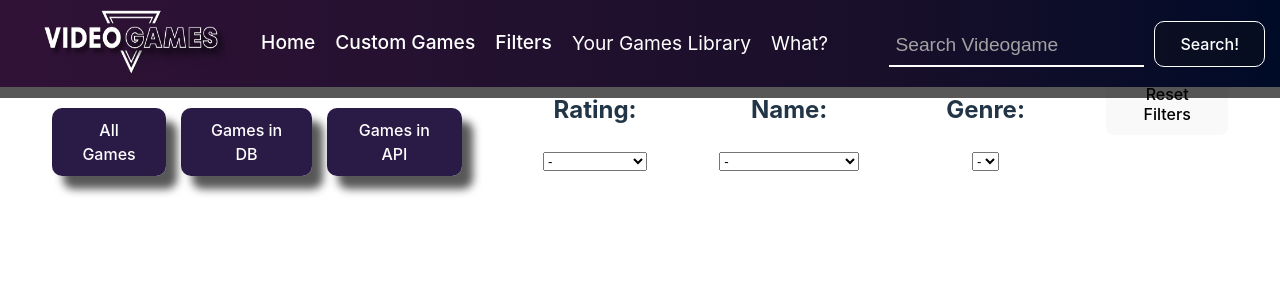
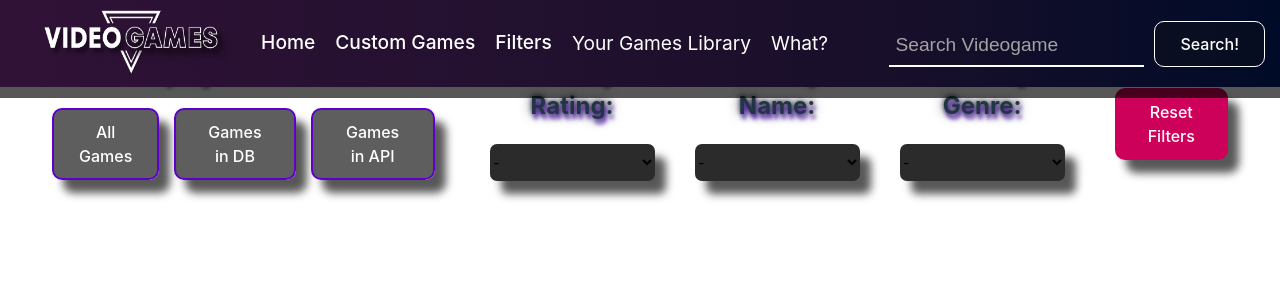
Before and after one commit to CLoboguerrero/pi-videogames, a React (Vite) app in the folder client/: page /test in a window 1280 px wide. Shown: the top 300 px of the page. Built offline with nearby package versions, Linux system fonts and the light colour scheme.

Commit message:
Acualización de Estilos y Estilos en Filtros Terminados

```diff
--- a/client/src/components/Cards/Cards.modules.css
+++ b/client/src/components/Cards/Cards.modules.css
@@ -8,21 +8,16 @@
     flex-wrap: wrap;
     justify-content: center;
     z-index: 9999;
-    animation: fadeIn 2.5s;
+    animation: fadeIn 2s;
 }
 
 .all-games {
-    animation: fadeIn 2.5s;
+    animation: fadeIn 2s;
 }
 
-.all-games h1 {
-    font-size: 5em;
-    text-shadow: 5px 5px 11px rgb(41 186 222);
-    margin-bottom: 0px;
-    margin-top: 50px;
-}
-
-.search-results h1 {
+.all-games h1,
+.search-results h1
+{
     font-size: 5em;
     text-shadow: 8px 8px 15px rgb(86 36 166), 0 0 5px rgb(0 0 0 / 80%), 0 0 12px rgb(33 37 71 / 80%);
     margin-bottom: 0px;
--- a/client/src/components/Filters/Filters.jsx
+++ b/client/src/components/Filters/Filters.jsx
@@ -7,12 +7,24 @@ const Filters = () => {
 
     const dispatch = useDispatch();
     const genresMenu = useSelector(state => state.getGenres);
+    //const allGames = useSelector(state => state.allGames);
+    //const filterGames = useSelector(state => state.filterGames);
+
 
     const [fieldsKey, setFieldsKey] = useState(0);
     const [selectedGenre, setSelectedGenre] = useState('');
+    const [activeButton, setActiveButton] = useState(null)
 
-    const handleFilter = (event) => {
-        dispatch(filterOrigin(event.target.dataset.filter));
+    //const gamesSource = filterGames.some((game) => isNaN(game.id));
+    //console.log(gamesSource);
+
+    // const handleFilter = (event) => {
+    //     dispatch(filterOrigin(event.target.dataset.filter));
+    // }
+
+    const handleButtonClick = (buttonIndex, filter ) => {
+        setActiveButton(buttonIndex);
+        dispatch(filterOrigin(filter));
     }
 
     const handleSelectRating = (event) => {
@@ -49,15 +61,15 @@ const Filters = () => {
                     <h2 className='origin-title'>Display Games From:</h2>
                 </div>
                 <div className='select-buttons-container'>
-                    <h3 className='select-buttons' data-filter='showAll' onClick={handleFilter}>All Games</h3>
-                    <h3 className='select-buttons' data-filter='gamesInDb' onClick={handleFilter}>Games in DB</h3>
-                    <h3 className='select-buttons' data-filter='gamesInApi' onClick={handleFilter}>Games in API</h3>
+                    <h3 className={`select-buttons ${activeButton === 1 ? 'active' : ''}`} onClick={() => handleButtonClick(1, 'showAll')}>All Games</h3>
+                    <h3 className={`select-buttons ${activeButton === 2 ? 'active' : ''}`} onClick={() => handleButtonClick(2, 'gamesInDb')}>Games in DB</h3>
+                    <h3 className={`select-buttons ${activeButton === 3 ? 'active' : ''}`} onClick={() => handleButtonClick(3, 'gamesInApi')}>Games in API</h3>
                 </div>
             </div>
 
             <div className='rating-sort'>
                 <h2 className='rating-title'>Sort By Rating:</h2>
-                <select name='rating' key={fieldsKey} onChange={handleSelectRating}>
+                <select id='filter-select' name='rating' key={fieldsKey} onChange={handleSelectRating}>
                     <option value=''>-</option>
                     <option value='D'>Higher Rating</option>
                     <option value='A'>Lower Rating</option>
@@ -66,7 +78,7 @@ const Filters = () => {
 
             <div className='name-sort'>
                 <h2 className='name-title'>Sort By Name:</h2>
-                <select name='name' key={fieldsKey} onChange={handleSelectName}>
+                <select id='filter-select' name='name' key={fieldsKey} onChange={handleSelectName}>
                     <option value=''>-</option>
                     <option value='A'>Descending - A to Z</option>
                     <option value='D'>Ascending - Z to A</option>
@@ -75,7 +87,7 @@ const Filters = () => {
 
             <div className='genres-list'>
                 <h2 className='genre-title'>Filter by Genre:</h2>
-                <select name='genres' value={selectedGenre} onChange={handleSelectChange}>
+                <select id='filter-select' name='genres' value={selectedGenre} onChange={handleSelectChange}>
                     <option value=''>-</option>
                     {sortedGenres.map((genre) => (
                         <option key={genre} value={genre}>
@@ -85,8 +97,8 @@ const Filters = () => {
                 </select>
             </div>
 
-            <div className='reset-button'>
-                <button onClick={handleReset}>Reset Filters</button>
+            <div className='reset-button-container'>
+                <h3 className='reset-button'onClick={handleReset}>Reset Filters</h3>
             </div>
         </div>
     )
--- a/client/src/components/Filters/Filters.modules.css
+++ b/client/src/components/Filters/Filters.modules.css
@@ -1,23 +1,18 @@
 .filter-bar {
-    /* background: linear-gradient(to right, #160c18 0%, #180f2a 70%, #000909 100%); */
-    /* background: linear-gradient(to right, #301236 0%, #180f2a 70%, #000b28 100%); */
-    /* background: linear-gradient(to right, #000b28  0%, #180f2a 70%, #301236 100%); */
-    /* position: absolute; */
-    /*z-index: 999;*/
-    /* top:100px; */
     left:0;
     width: 100%;
     display: flex;
-    /* padding-top: 10px; */
     padding-bottom: 10px;
     margin-bottom: 25px;
     align-items: center;
     justify-content: center;
-    animation: fadeIn 1.5s;
-    -webkit-animation: fadeIn 1.5s;
-    -moz-animation: fadeIn 1.5s;
-    -o-animation: fadeIn 1.5s;
-    -ms-animation: fadeIn 1.5s;
+}
+
+h2.origin-title,
+h2.rating-title,
+h2.name-title,
+h2.genre-title {
+    text-shadow: 2px 5px 4px rgb(86 36 166), 0 0 5px rgb(0 0 0 / 80%), 0 0 12px rgb(33 37 71 / 80%);
 }
 
 .select-buttons-container {
@@ -25,19 +20,17 @@
     align-items: center;
 }
 
-
-.select-buttons {
+h3.select-buttons {
     font-size: 1em;
     font-weight: 500;
     color: #ffffff;
-    text-decoration: inherit;
-    /* border: 1px solid white; */
     padding-left: 25px;
     padding-right: 25px;
     padding-top: 10px;
     padding-bottom: 10px;
+    border: 2px solid #5d00cd;
     border-radius: 10px;
-    background-color: #22113ff5;
+    background-color: #000000a1;
     user-select: none;
     margin-top: 0px;
     margin-bottom: 0px;
@@ -46,27 +39,64 @@
     box-shadow: 11px 13px 8px 0px #000000a8;
 }
 
-.games-origin {
+h3.select-buttons:hover {
+    background-color: #5d00cd;
+    border: 2px solid #5d00cd;
+}
+
+h3.select-buttons.active {
+    padding-left: 25px;
+    padding-right: 25px;
+    padding-top: 10px;
+    padding-bottom: 10px;
+    background-color: #5d00cd;
+    border: 2px solid #5d00cd;
+}
+
+#filter-select {
+    border-radius: 7px;
+    height: 37px;
+    width: 165px;
+    border: none;
+    font-size: 1.05em;
+    padding-top: 5px;
+    padding-bottom: 5px;
+    background-color: #2b2b2b;
+    box-shadow: 11px 13px 8px 0px #000000a8;
+}
+
+.games-origin,
+.rating-sort,
+.name-sort,
+.genres-list,
+.reset-button
+{
     margin-right: 20px;
     margin-left: 20px;
 }
 
-.rating-sort {
-    margin-right: 20px;
-    margin-left: 20px;
+h3.reset-button {
+    font-size: 1em;
+    font-weight: 500;
+    color: white;
+    text-decoration: inherit;
+    /* border: 1px solid white; */
+    padding-left: 25px;
+    padding-right: 25px;
+    padding-top: 10px;
+    padding-bottom: 10px;
+    border: 2px solid #cd005a;
+    border-radius: 10px;
+    background-color: #cd005a;
+    user-select: none;
+    margin-top: 35px;
+    margin-bottom: 0px;
+    margin-left: 30px;
+    cursor: pointer;
+    box-shadow: 11px 13px 8px 0px #000000a8;
 }
 
-.name-sort {
-    margin-right: 20px;
-    margin-left: 20px;
+h3.reset-button:hover {
+    transform: scale(1.05);
+    transition-duration: .2s;
 }
-
-.genres-list {
-    margin-right: 20px;
-    margin-left: 20px;
-}
-
-.reset-button {
-    margin-right: 20px;
-    margin-left: 20px;
-}
--- a/client/src/redux/reducer.js
+++ b/client/src/redux/reducer.js
@@ -114,7 +114,6 @@ const reducer = (state = initialState, action) => {
             if (!genreToFilter) {
                 return {
                     ...state,
-                    filterGames: state.allGames,
                 };
             }
 
@@ -125,7 +124,6 @@ const reducer = (state = initialState, action) => {
                     filterGames: gamesFilteredByGenre,
                 }
             } else {
-
                 const gamesFilteredByGenre = state.allGames.filter(game => game.genres.includes(genreToFilter));
                 return {
                     ...state,
```
